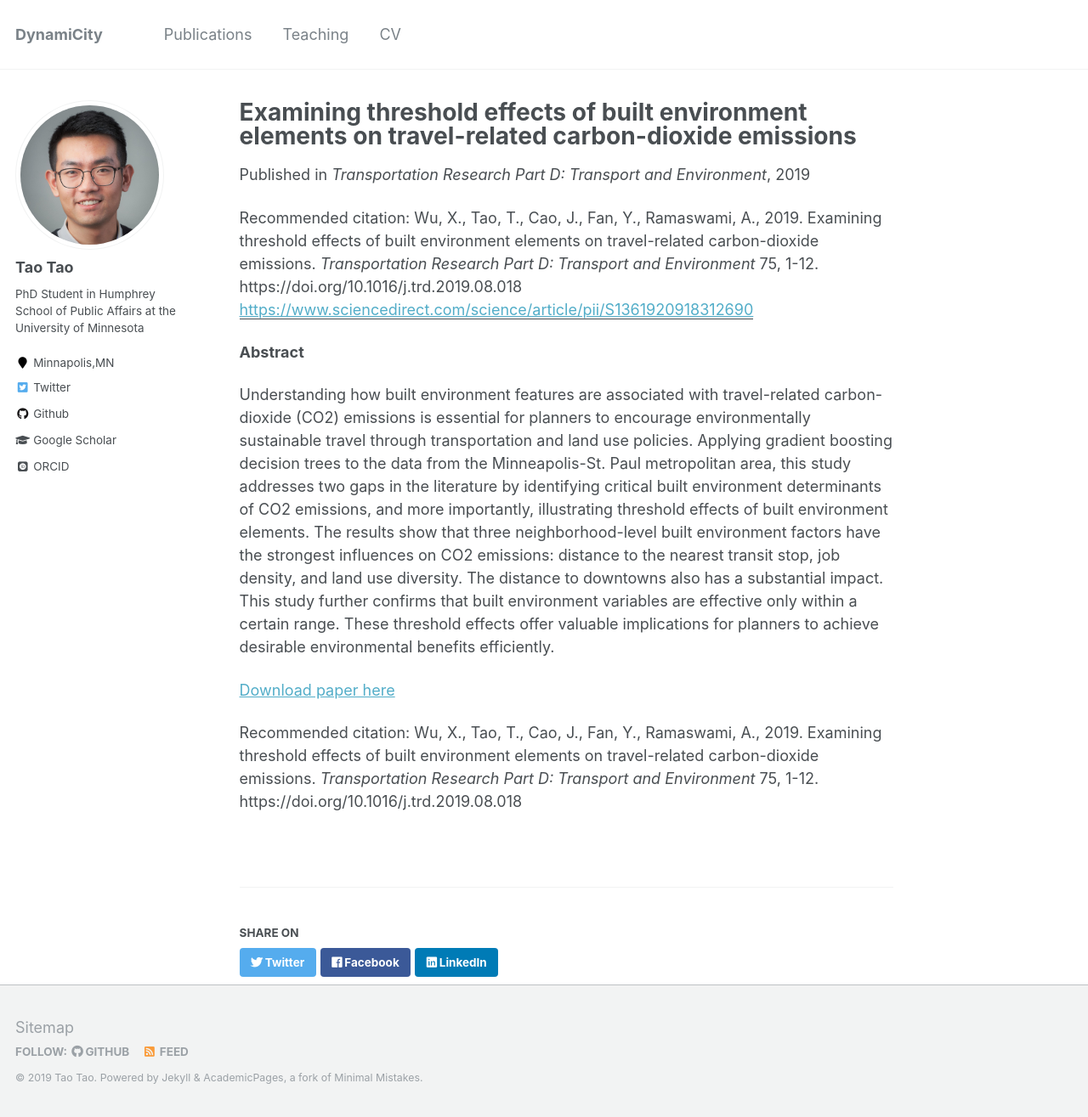
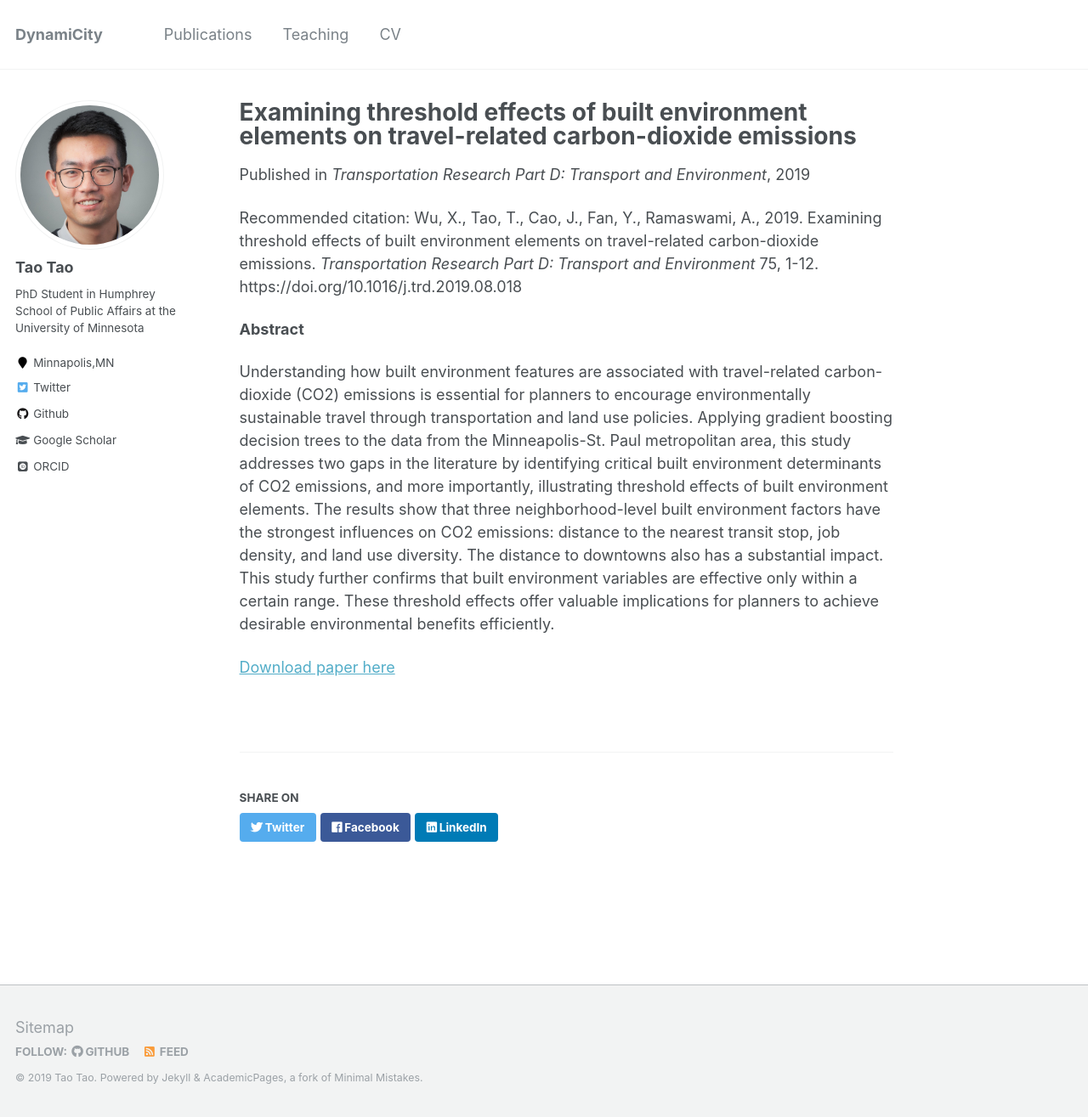
Before and after one commit to vtao1989/blog, a Jekyll site: the page built from _publications/2019-10-01-paper-1.md, in a window 1280 px wide and 1315 px high. Shown: the whole window at 85% size. Built offline with Jekyll 4.4.1, drawn with Linux system fonts in a browser that asks for light colours; some web fonts are replaced.

Commit message:
Update 2019-10-01-paper-1.md

```diff
--- a/_publications/2019-10-01-paper-1.md
+++ b/_publications/2019-10-01-paper-1.md
@@ -5,7 +5,6 @@ permalink: /publication/2019-10-01-paper-1
 excerpt: 'Use a machine learning technique to explore the non-linear relationship between built environment and travel-related carbon-dioxided emissions.'
 date: 2019-10-01
 venue: 'Transportation Research Part D: Transport and Environment'
-paperurl: 'https://www.sciencedirect.com/science/article/pii/S1361920918312690'
 citation: 'Wu, X., Tao, T., Cao, J., Fan, Y., Ramaswami, A., 2019. Examining threshold effects of built environment elements on travel-related carbon-dioxide emissions. <i>Transportation Research Part D: Transport and Environment</i> 75, 1-12. https://doi.org/10.1016/j.trd.2019.08.018'
 ---
 
@@ -14,5 +13,3 @@ citation: 'Wu, X., Tao, T., Cao, J., Fan, Y., Ramaswami, A., 2019. Examining thr
 Understanding how built environment features are associated with travel-related carbon-dioxide (CO2) emissions is essential for planners to encourage environmentally sustainable travel through transportation and land use policies. Applying gradient boosting decision trees to the data from the Minneapolis-St. Paul metropolitan area, this study addresses two gaps in the literature by identifying critical built environment determinants of CO2 emissions, and more importantly, illustrating threshold effects of built environment elements. The results show that three neighborhood-level built environment factors have the strongest influences on CO2 emissions: distance to the nearest transit stop, job density, and land use diversity. The distance to downtowns also has a substantial impact. This study further confirms that built environment variables are effective only within a certain range. These threshold effects offer valuable implications for planners to achieve desirable environmental benefits efficiently.
 
 [Download paper here](https://www.sciencedirect.com/science/article/pii/S1361920918312690)
-
-Recommended citation: Wu, X., Tao, T., Cao, J., Fan, Y., Ramaswami, A., 2019. Examining threshold effects of built environment elements on travel-related carbon-dioxide emissions. <i>Transportation Research Part D: Transport and Environment</i> 75, 1-12. https://doi.org/10.1016/j.trd.2019.08.018
```
